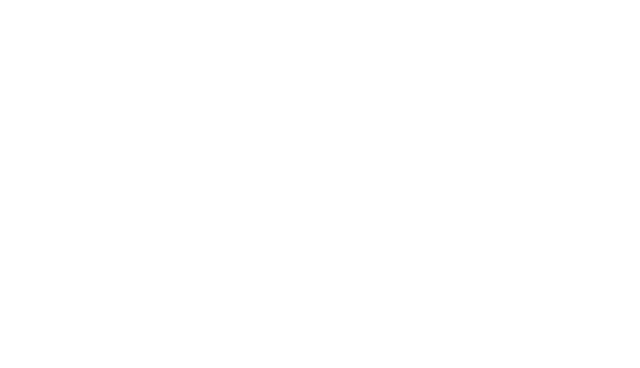
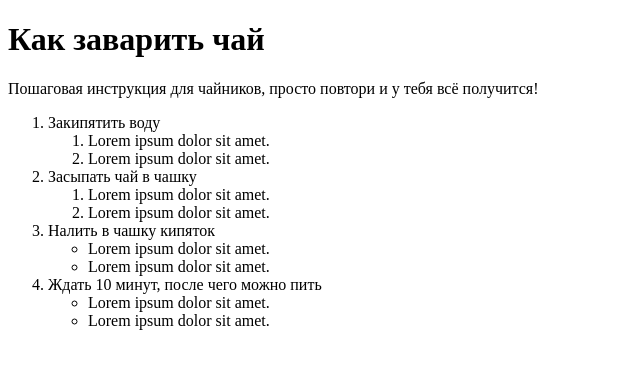
Before and after one commit to SlavikPolishchuk/git-tutorial, a plain HTML site: page index.html in a window 1280 px wide. Shown: the whole page, without its empty margins (0-640 px from the left). Drawn offline with Linux system fonts and the light colour scheme.

Commit message:
Добавили списки

```diff
--- a/index.html
+++ b/index.html
@@ -8,6 +8,35 @@
 </head>
 
 <body>
+    <h1>Как заварить чай</h1>
+    <p>Пошаговая инструкция для чайников, просто повтори и у тебя всё получится!</p>
+
+    <ol>
+        <li>Закипятить воду
+            <ol>
+                <li>Lorem ipsum dolor sit amet.</li>
+                <li>Lorem ipsum dolor sit amet.</li>
+            </ol>
+        </li>
+        <li>Засыпать чай в чашку
+            <ol>
+                <li>Lorem ipsum dolor sit amet.</li>
+                <li>Lorem ipsum dolor sit amet.</li>
+            </ol>
+        </li>
+        <li>Налить в чашку кипяток
+            <ul>
+                <li>Lorem ipsum dolor sit amet.</li>
+                <li>Lorem ipsum dolor sit amet.</li>
+            </ul>
+        </li>
+        <li>Ждать 10 минут, после чего можно пить
+            <ul>
+                <li>Lorem ipsum dolor sit amet.</li>
+                <li>Lorem ipsum dolor sit amet.</li>
+            </ul>
+        </li>
+    </ol>
 
 </body>
 
```
